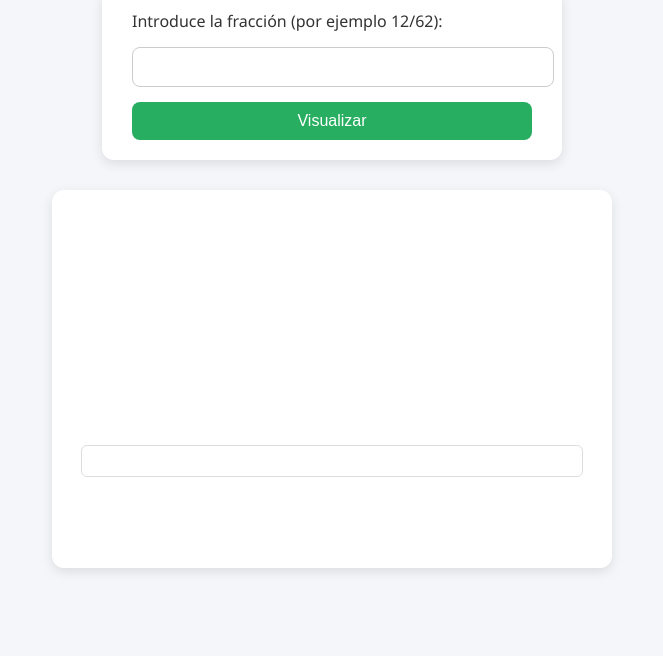
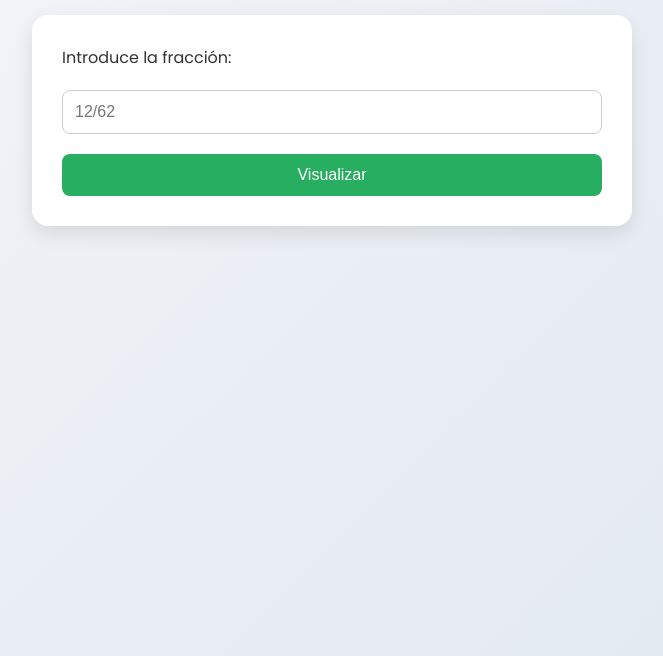
Before and after one commit to user15151515/temario, a plain HTML site: page index.html in a window 1280 px wide. Shown: the part 144-800 px from the top of the page, without its empty margins (308-971 px from the left). Drawn offline with nearby package versions, Linux system fonts and the light colour scheme.

Commit message:
Add files via upload

```diff
--- a/index.html
+++ b/index.html
@@ -2,153 +2,159 @@
 <html lang="es">
 <head>
   <meta charset="UTF-8">
+  <meta name="viewport" content="width=device-width, initial-scale=1.0">
   <title>Visualizador de Fracciones</title>
+  <link href="https://fonts.googleapis.com/css2?family=Poppins:wght@300;400;600&display=swap" rel="stylesheet">
   <style>
+    * {
+      box-sizing: border-box;
+    }
     body {
-      font-family: 'Segoe UI', Tahoma, Geneva, Verdana, sans-serif;
-      background: #f4f6f9;
+      font-family: 'Poppins', sans-serif;
+      margin: 0;
+      padding: 0;
+      background: linear-gradient(135deg, #f4f6f9, #e1e8f0);
       color: #333;
       display: flex;
       flex-direction: column;
       align-items: center;
-      padding: 40px;
-      margin: 0;
+      min-height: 100vh;
     }
-
+    .container {
+      width: 90%;
+      max-width: 600px;
+      margin-top: 60px;
+      margin-bottom: 60px;
+      text-align: center;
+    }
     h1 {
       color: #2c3e50;
       margin-bottom: 30px;
+      font-weight: 600;
     }
-
     form {
-      background-color: white;
-      padding: 20px 30px;
-      border-radius: 12px;
-      box-shadow: 0 4px 12px rgba(0, 0, 0, 0.1);
-      margin-bottom: 30px;
+      background-color: #fff;
+      padding: 30px;
+      border-radius: 16px;
+      box-shadow: 0 8px 20px rgba(0, 0, 0, 0.1);
       display: flex;
       flex-direction: column;
-      gap: 15px;
-      width: 100%;
-      max-width: 400px;
+      gap: 20px;
     }
-
     label {
       font-weight: 500;
+      font-size: 1rem;
+      text-align: left;
     }
-
     input[type="text"] {
-      padding: 10px;
+      padding: 12px;
       border: 1px solid #ccc;
       border-radius: 8px;
-      font-size: 16px;
-      width: 100%;
+      font-size: 1rem;
+      transition: border-color 0.3s;
     }
-
+    input[type="text"]:focus {
+      outline: none;
+      border-color: #27ae60;
+      box-shadow: 0 0 5px rgba(39, 174, 96, 0.3);
+    }
     button {
-      padding: 10px 20px;
-      font-size: 16px;
+      padding: 12px;
+      font-size: 1rem;
       background-color: #27ae60;
-      color: white;
+      color: #fff;
       border: none;
       border-radius: 8px;
       cursor: pointer;
-      transition: background-color 0.3s ease;
+      transition: background-color 0.3s, transform 0.2s;
     }
-
     button:hover {
       background-color: #219150;
+      transform: translateY(-2px);
     }
-
     #charts {
-      display: flex;
-      flex-direction: column;
-      align-items: center;
-      gap: 25px;
-      background-color: white;
+      background-color: #fff;
       padding: 30px;
-      border-radius: 12px;
-      box-shadow: 0 4px 12px rgba(0, 0, 0, 0.1);
-      width: 100%;
-      max-width: 500px;
+      margin-top: 40px;
+      border-radius: 16px;
+      box-shadow: 0 8px 20px rgba(0, 0, 0, 0.1);
+      display: none;
     }
-
     #pieChart {
-      max-width: 200px;
+      max-width: 250px;
+      margin: 0 auto;
     }
-
     .segment-bar {
       width: 100%;
       height: 30px;
       border: 1px solid #ddd;
+      border-radius: 8px;
+      overflow: hidden;
       display: flex;
-      border-radius: 6px;
-      overflow: hidden;
+      margin-top: 20px;
     }
-
     .segment {
       flex: 1;
       border-right: 1px solid #eee;
+      transition: background-color 0.3s;
     }
-
     .segment:last-child {
       border-right: none;
     }
-
-    .filled {
+    .segment.filled {
       background-color: #27ae60;
     }
-
     #percentage {
-      font-weight: bold;
-      font-size: 18px;
+      font-weight: 600;
+      font-size: 1.2rem;
       color: #34495e;
+      margin-top: 15px;
     }
-
     @media (max-width: 600px) {
+      .container {
+        margin-top: 40px;
+        margin-bottom: 40px;
+      }
       form, #charts {
-        width: 90%;
+        padding: 20px;
       }
     }
   </style>
 </head>
 <body>
-  <h1>Visualizador de Fracciones</h1>
+  <div class="container">
+    <h1>temario</h1>
     <form id="fractionForm">
-    <label for="fractionInput">Introduce la fracción (por ejemplo 12/62):</label>
-    <input type="text" id="fractionInput" name="fraction" required>
+      <label for="fractionInput">Introduce la fracción:</label>
+      <input type="text" id="fractionInput" name="fraction" placeholder="12/62" required>
       <button type="submit">Visualizar</button>
     </form>
-
     <div id="charts">
-    <canvas id="pieChart" width="200" height="200"></canvas>
+      <canvas id="pieChart" width="250" height="250"></canvas>
       <div id="segmentBar" class="segment-bar"></div>
       <p id="percentage"></p>
     </div>
-
+  </div>
   <script src="https://cdn.jsdelivr.net/npm/chart.js"></script>
   <script>
     document.getElementById('fractionForm').addEventListener('submit', function(e) {
       e.preventDefault();
       const fractionStr = document.getElementById('fractionInput').value.trim();
       const parts = fractionStr.split('/');
-
       if (parts.length !== 2) {
         alert('Formato incorrecto. Usa el formato numerador/denominador (ej. 12/62).');
         return;
       }
-
       const numerator = parseFloat(parts[0]);
       const denominator = parseFloat(parts[1]);
-
       if (isNaN(numerator) || isNaN(denominator) || denominator === 0) {
         alert('Valores inválidos. Asegúrate de que ambos sean números y el denominador no sea 0.');
         return;
       }
-
       const percentage = ((numerator / denominator) * 100).toFixed(2);
-
-      // Pie chart
+      // Mostrar sección de gráficos
+      document.getElementById('charts').style.display = 'block';
+      // Gráfico de pastel
       const ctx = document.getElementById('pieChart').getContext('2d');
       if (window.myPieChart) {
         window.myPieChart.destroy();
@@ -159,7 +165,9 @@
           labels: ['Parte', 'Resto'],
           datasets: [{
             data: [numerator, denominator - numerator],
-            backgroundColor: ['#27ae60', '#ecf0f1']
+            backgroundColor: ['#27ae60', '#ecf0f1'],
+            borderWidth: 1,
+            borderColor: '#fff'
           }]
         },
         options: {
@@ -175,11 +183,9 @@
           }
         }
       });
-
-      // Segment bar
+      // Barra de segmentos
       const segmentBar = document.getElementById('segmentBar');
       segmentBar.innerHTML = '';
-
       for (let i = 0; i < denominator; i++) {
         const segmentDiv = document.createElement('div');
         segmentDiv.classList.add('segment');
@@ -188,7 +194,6 @@
         }
         segmentBar.appendChild(segmentDiv);
       }
-
       document.getElementById('percentage').innerText = 'Porcentaje: ' + percentage + '%';
     });
   </script>
```
Lines whose indentation alone changed are shown as unchanged.
